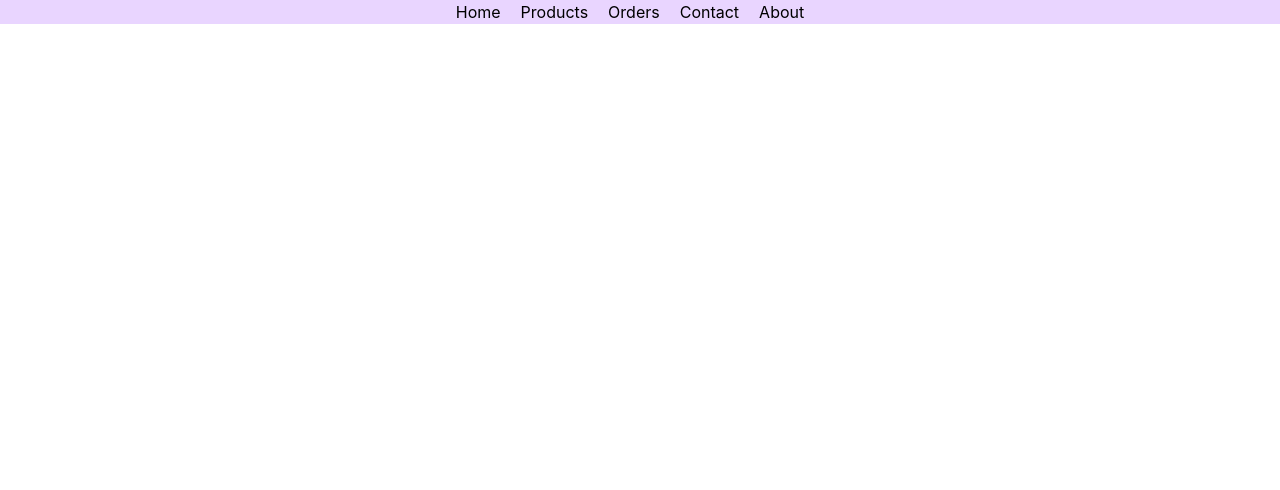
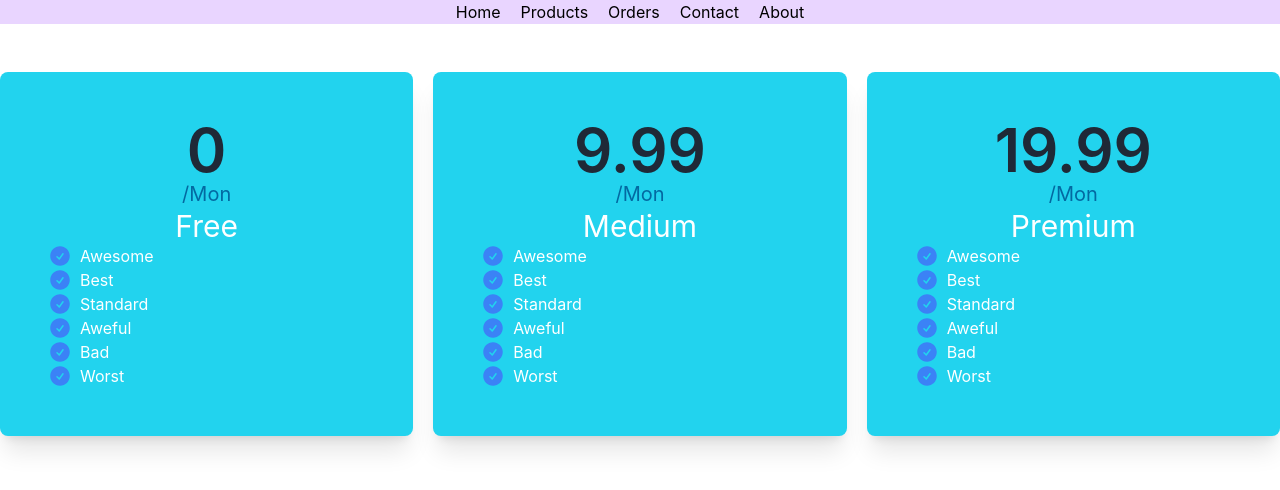
Before and after one commit to HasanMdKamrul/price-club, a React (Create React App) app: page / in a window 1280 px wide. Shown: the top 490 px of the page. Built offline with nearby package versions, Linux system fonts and the light colour scheme.

Commit message:
Pricing features added

```diff
--- a/src/App.js
+++ b/src/App.js
@@ -1,10 +1,12 @@
 import "./App.css";
 import NavBarReDesign from "./components/NavBarRedeisgn/NavBarReDesign";
+import Pricing from "./components/Pricing/Pricing";
 
 function App() {
   return (
     <div className="App">
       <NavBarReDesign />
+      <Pricing />
     </div>
   );
 }
--- /dev/null
+++ b/src/components/Feature/Feature.js
@@ -0,0 +1,15 @@
+import { CheckCircleIcon } from "@heroicons/react/24/solid";
+import React from "react";
+
+const Feature = ({ feature }) => {
+  return (
+    <div className="flex ietms-center">
+      <span className="mr-2">
+        <CheckCircleIcon className="h-6 w-6 text-blue-500" />
+      </span>
+      <span>{feature}</span>
+    </div>
+  );
+};
+
+export default Feature;
--- /dev/null
+++ b/src/components/Price/Price.js
@@ -0,0 +1,21 @@
+import React from "react";
+import Feature from "../Feature/Feature";
+
+const Price = ({ option: { option, price, features } }) => {
+  return (
+    <div className="bg-cyan-400 p-12 rounded-lg text-white shadow-xl">
+      <h1 className="text-6xl text-gray-800 font-semibold">{price}</h1>
+      <span className="text-sky-700 text-xl">/Mon</span>
+      <p>
+        <span className="text-3xl">{option}</span>
+      </p>
+      <div>
+        {features.map((feature) => (
+          <Feature feature={feature} />
+        ))}
+      </div>
+    </div>
+  );
+};
+
+export default Price;
--- /dev/null
+++ b/src/components/Pricing/Pricing.js
@@ -0,0 +1,37 @@
+import React from "react";
+import Price from "../Price/Price";
+
+const Pricing = () => {
+  const priceOptions = [
+    {
+      id: 1,
+      price: 0,
+      option: "Free",
+      features: ["Awesome", "Best", "Standard", "Aweful", "Bad", "Worst"],
+    },
+    {
+      id: 2,
+      price: 9.99,
+      option: "Medium",
+      features: ["Awesome", "Best", "Standard", "Aweful", "Bad", "Worst"],
+    },
+    {
+      id: 3,
+      price: 19.99,
+      option: "Premium",
+      features: ["Awesome", "Best", "Standard", "Aweful", "Bad", "Worst"],
+    },
+  ];
+
+  return (
+    <div>
+      <div className="grid grid-cols-3 my-12 gap-5">
+        {priceOptions.map((option) => (
+          <Price key={option.id} option={option} />
+        ))}
+      </div>
+    </div>
+  );
+};
+
+export default Pricing;
```
